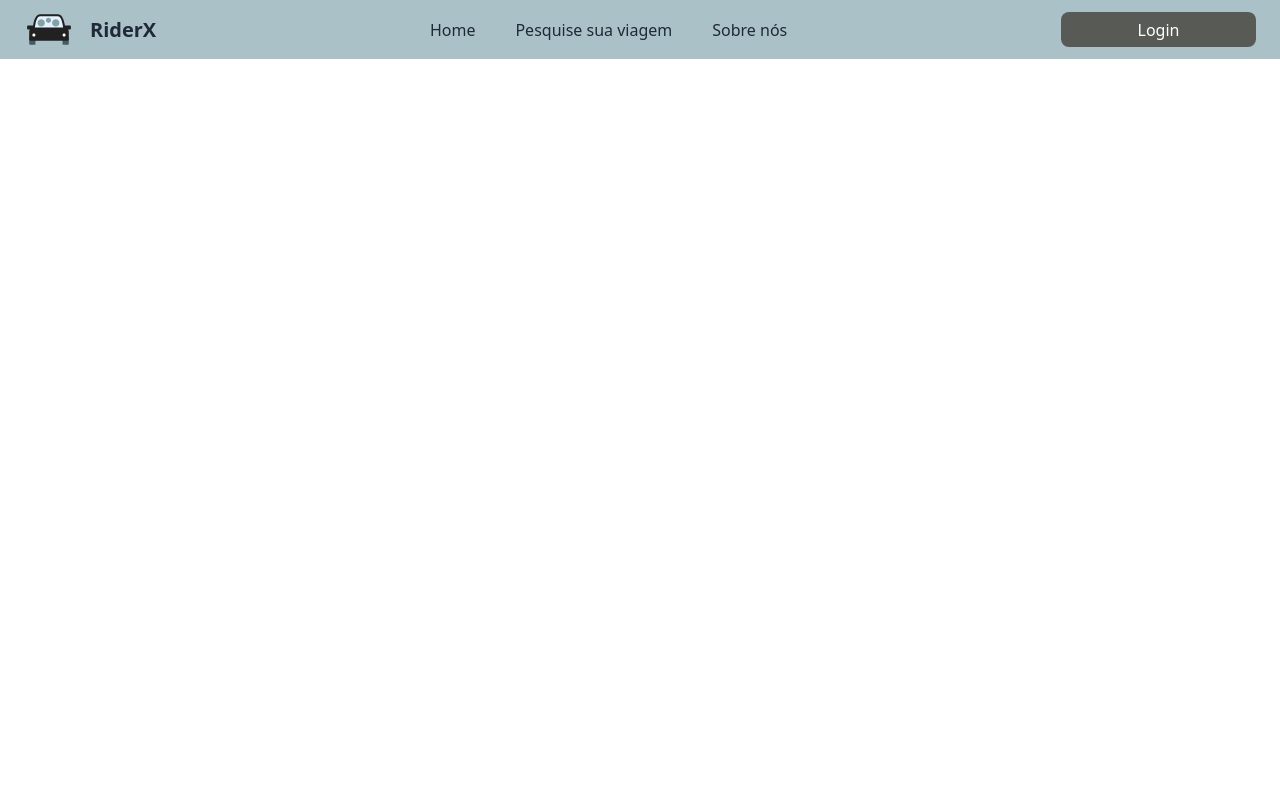
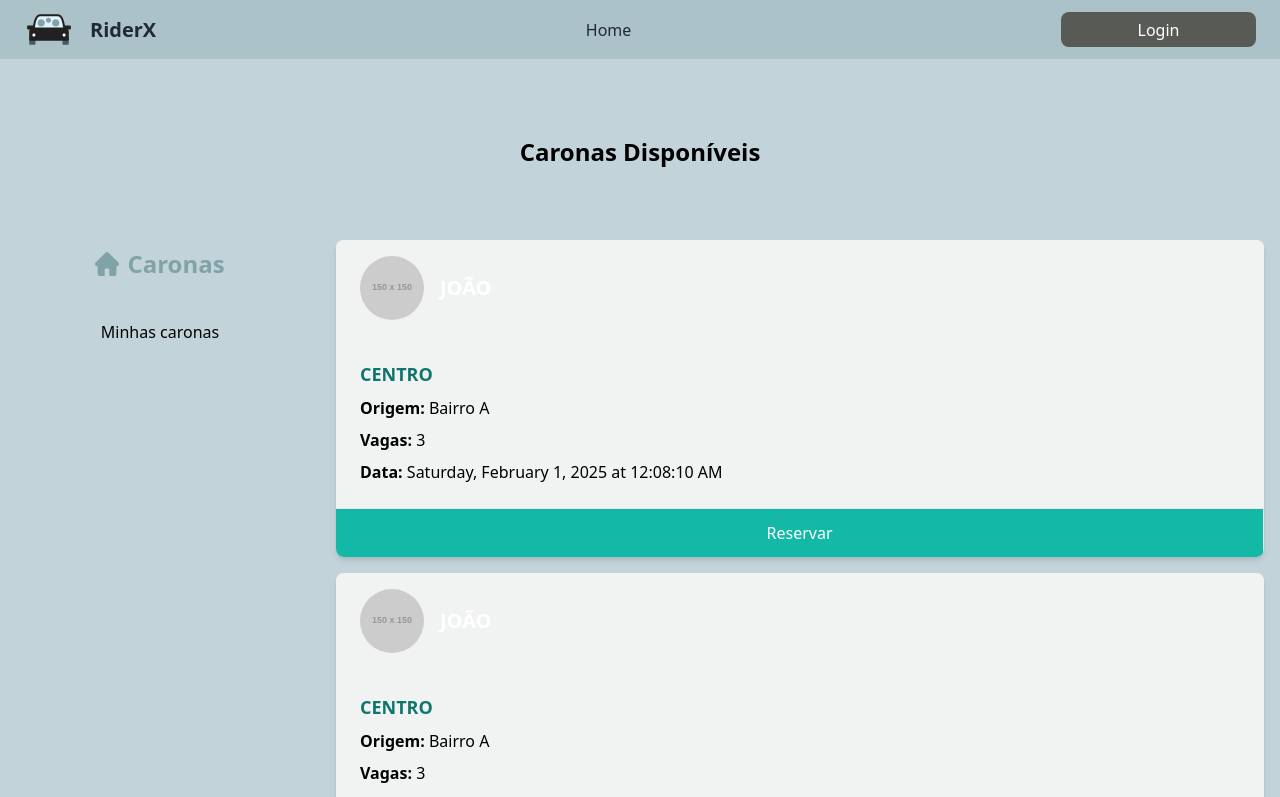
Before and after one commit to G1-S/riderxfront, a React (Vite) app in the folder riderxfront/: page /viagem in a window 1280 px wide. Shown: the top 797 px of the page. Built offline with nearby package versions, Linux system fonts and the light colour scheme.

Commit message:
cards de cadastro

```diff
--- a/riderxfront/src/App.tsx
+++ b/riderxfront/src/App.tsx
@@ -7,6 +7,7 @@ import Cadastrarform from './components/cadastrar/Cadastrarform';
 import LoginForm from './components/login/Loginform';
 import Footer from "./components/footer/Footer";
 import SobreNos from "./components/sobrenos/SobreNos";
+import ListaCorridas from './components/corrida/listarcorridas/ListarCorridas';
 
 
 
@@ -21,6 +22,7 @@ const App: React.FC = () => {
         <Route path="/cadastro" element={<Cadastrarform />} />
         <Route path="/login" element={<LoginForm />} />
         <Route path="/sobrenos" element={<SobreNos/>} />
+        <Route path="/viagem" element={<ListaCorridas/>}/>
       </Routes>
       </main>
     </BrowserRouter>
--- a/riderxfront/src/components/corrida/cardcorrida/CardCorrida.tsx
+++ b/riderxfront/src/components/corrida/cardcorrida/CardCorrida.tsx
@@ -15,37 +15,32 @@ function CardCorrida() {
     };
 
     return (
-        <div className='bg-white shadow-md rounded-lg p-4 flex flex-col justify-between'>
-            <div>
-                <div className="flex w-full bg-teal-500 py-2 px-4 items-center gap-4">
+        <div className='bg-antiflashwhite shadow-md rounded-lg overflow-hidden'>
+            <div className="flex w-full bg-antiflashwhite py-4 px-6 items-center gap-4">
                 <img
                     src={corrida.motorista?.foto}
-                        className='h-12 rounded-full'
+                    className='h-16 w-16 rounded-full'
                     alt={corrida.motorista?.nome}
                 />
-                    <h3 className='text-lg font-bold text-center uppercase text-white'>
+                <h3 className='text-xl font-bold text-center uppercase text-white'>
                     {corrida.motorista?.nome}
                 </h3>
             </div>
-                <div className='p-4 bg-gray-100'>
+            <div className='p-6 bg-columbiablue-100'>
                 <h4 className='text-lg font-semibold uppercase text-teal-700'>{corrida.destino}</h4>
-                    <p><strong>Origem:</strong> {corrida.origem}</p>
-                    <p><strong>Vagas:</strong> {corrida.vagas}</p>
-                    <p><strong>Data:</strong> {new Intl.DateTimeFormat(undefined, {
+                <p className='mt-2'><strong>Origem:</strong> {corrida.origem}</p>
+                <p className='mt-2'><strong>Vagas:</strong> {corrida.vagas}</p>
+                <p className='mt-2'><strong>Data:</strong> {new Intl.DateTimeFormat(undefined, {
                     dateStyle: 'full',
                     timeStyle: 'medium',
                 }).format(corrida.data)}</p>
             </div>
-            </div>
-            <div className="flex">
+            <div className="flex border-t">
                 <Link to={`/editarcorrida/${corrida.id}`}
-                    className='w-full text-white bg-teal-500 hover:bg-teal-700 flex items-center justify-center py-2'>
-                    <button>Editar</button>
+                    className='w-full text-white bg-teal-500 hover:bg-teal-700 flex items-center justify-center py-3 border-r'>
+                    Reservar
                 </Link>
-                <Link to={`/deletarcorrida/${corrida.id}`}
-                    className='w-full text-white bg-red-500 hover:bg-red-700 flex items-center justify-center py-2'>
-                    <button>Deletar</button>
-                </Link>
+
             </div>
         </div>
     );
--- a/riderxfront/src/components/corrida/listarcorridas/ListarCorridas.tsx
+++ b/riderxfront/src/components/corrida/listarcorridas/ListarCorridas.tsx
@@ -1,15 +1,38 @@
+import React from 'react';
 import CardCorrida from "../cardcorrida/CardCorrida";
+import { Link } from 'react-router-dom';
+import index from '../../../index.css';
+import Vector from '../../../assets/img/Vector.svg';
 
 function ListaCorridas() {
+    return (
+        <>
+            <div className="w-full bg-columbiablue min-h-screen mt-14">
+                <h3 className="text-center font-bold text-2xl mb-4 text-black pt-20 pb-10">Caronas Disponíveis</h3>
+                <div className="flex">
+                    <div className="w-1/4 p-4 min-h-screen bg-columbiablue text-white flex flex-col items-center">
+                        <div>
+                           <button className='flex items-center space-x-2 bg-lightblue p-2 rounded-lg hover:bg-antiflashwhite transition duration-300'>
+                            <img src={Vector} alt="Icone de casa" className="w-6 h-6" />
+                            <h3 className="font-bold text-2xl text-weldonblue">Caronas</h3>
+                            </button>
+                        </div>
+                        <div className="flex flex-col items-center space-y-6 mt-6">
 
-    return (
-        <div className="flex justify-center w-full my-4">
-            <div className="container flex flex-col">
-                <div className="grid grid-cols-1 md:grid-cols-2 lg:grid-cols-3 gap-8">
-                    <CardCorrida/>
+                            <Link to="/minhascaronas" className="block py-2 px-4 text-black bg-columbiablue rounded-lg hover:bg-antiflashwhite transition duration-300">
+                                Minhas caronas
+                            </Link>
+
+                        </div>
+                    </div>
+                    <div className="container w-3/4 p-4 flex flex-col space-y-4">
+                        <CardCorrida />
+                        <CardCorrida />
+                        <CardCorrida />
+                    </div>
                 </div>
             </div>
-        </div>
+        </>
     );
 }
 
--- a/riderxfront/src/components/footer/Footer.tsx
+++ b/riderxfront/src/components/footer/Footer.tsx
@@ -1,30 +1,29 @@
 const Footer = () => {
     return (
-        <footer className="w-full bg-[#81A3A7] text-black py-6">
-            <div className="w-full flex justify-between items-center px-6">
+      <footer className="w-full animate-background-pulse text-black py-8">
+        <div className="w-full flex flex-col md:flex-row justify-between items-center px-8">
 
+          <div className="flex flex-col items-center md:items-end space-y-3">
             <div className="flex items-center space-x-3">
-                    <img src="src/assets/img/IconeRiderX.svg" alt="Ícone RiderX" className="w-20 h-15" />
-                    <p className="text-sm">© 2025 All Rights Reserved</p>
+              <img src="src/assets/img/linkedin.svg" alt="LinkedIn" className="w-6 h-6 hover:translate-y-1 transition-transform duration-300" />
+              <h3 className="font-bold">Desenvolvedores:</h3>
             </div>
-
-                <div className="flex items-start space-x-3 text-right">
-                    <img src="src/assets/img/linkedin.svg" alt="LinkedIn" className="w-6 h-6 mt-1" />
-                    <div>
-                        <h3 className="font-bold">Desenvolvedores:</h3>
-                        <ul className="text-sm">
-                            <li><a href="https://www.linkedin.com/in/eduarda-valmor/" target="_blank" className="hover:underline">Eduarda Valmor</a></li>
-                            <li><a href="https://www.linkedin.com/in/felix-augusto" target="_blank" className="hover:underline">Felix Oliveira</a></li>
-                            <li><a href="https://www.linkedin.com/in/lyncoln-campello" target="_blank" className="hover:underline">Lyncoln Campello</a></li>
-                            <li><a href="https://www.linkedin.com/in/mozart-cuman-albuquerque" target="_blank" className="hover:underline">Mozart Cuman</a></li>
-                            <li><a href="https://www.linkedin.com/in/sandy-machado-" target="_blank" className="hover:underline">Sandy Machado</a></li>
+            <ul className="text-sm space-y-2">
+              <li><a href="https://www.linkedin.com/in/eduarda-valmor/" target="_blank" className="hover:text-blue-500 transition duration-300">Eduarda Valmor</a></li>
+              <li><a href="https://www.linkedin.com/in/felix-augusto" target="_blank" className="hover:text-blue-500 transition duration-300">Felix Oliveira</a></li>
+              <li><a href="https://www.linkedin.com/in/lyncoln-campello" target="_blank" className="hover:text-blue-500 transition duration-300">Lyncoln Campello</a></li>
+              <li><a href="https://www.linkedin.com/in/mozart-cuman-albuquerque" target="_blank" className="hover:text-blue-500 transition duration-300">Mozart Cuman</a></li>
+              <li><a href="https://www.linkedin.com/in/sandy-machado-" target="_blank" className="hover:text-blue-500 transition duration-300">Sandy Machado</a></li>
             </ul>
           </div>
+          <div className="flex items-center space-x-3 mb-4 md:mb-0">
+            <img src="src/assets/img/IconeRiderX.svg" alt="Ícone RiderX" className="w-20 h-15 transform hover:-translate-y-5 transition duration-500 link-underline"/>
+            <p className="text-sm">© 2025 All Rights Reserved</p>
           </div>
 
         </div>
       </footer>
-    )
+    );
   };
 
   export default Footer;
--- a/riderxfront/src/components/navbar/Navbar.tsx
+++ b/riderxfront/src/components/navbar/Navbar.tsx
@@ -1,9 +1,11 @@
 import React from 'react';
-import index from '../../index.css'
+import { useLocation, Link } from 'react-router-dom';
 import IconeRiderX from '../../assets/img/IconeRiderX.svg';
-import { Link } from 'react-router-dom';
+import '../../index.css';
 
 const Navbar: React.FC = () => {
+  const location = useLocation();
+
   return (
     <div className="fixed top-0 left-0 right-0 z-20 animate-background-pulse">
       <div className="container mx-auto flex justify-between items-center py-1 px-6">
@@ -13,14 +15,24 @@ const Navbar: React.FC = () => {
         </div>
         <div className="flex space-x-10">
           <Link
-          to="/home"
-          className="text-gray-800 hover:text-gray-600 transform hover:-translate-y-1 transition duration-500 link-underline ">Home</Link>
-          <a href="#pesquisar" className="text-gray-800 hover:text-gray-600 transform hover:-translate-y-1 transition duration-500 link-underline">Pesquise sua viagem</a>
-          <Link to="/sobrenos" className="text-gray-800 hover:text-gray-600 transform hover:-translate-y-1 transition duration-500 link-underline">Sobre nós</Link>
+            to="/home"
+            className="text-gray-800 hover:text-gray-600 transform hover:-translate-y-1 transition duration-500 link-underline"
+          >
+            Home
+          </Link>
+          {location.pathname === '/home' && (
+            <button
+              onClick={() => document.getElementById('sobrenos').scrollIntoView({ behavior: 'smooth' })}
+              className="text-gray-800 hover:text-gray-600 transform hover:-translate-y-1 transition duration-500 link-underline"
+            >
+              Sobre Nós
+            </button>
+          )}
         </div>
-        <Link
-          to='/Login'>
-          <button className="bg-davysgray text-white rounded-lg text-center hover:bg-gray-600 transform" style={{ width: '195px', height: '35px' }}>Login</button> {/* Estilos embutidos */}
+        <Link to='/Login'>
+          <button className="bg-davysgray text-white rounded-lg text-center hover:bg-gray-600 transform" style={{ width: '195px', height: '35px' }}>
+            Login
+          </button>
         </Link>
       </div>
     </div>
--- a/riderxfront/src/components/sobrenos/SobreNos.tsx
+++ b/riderxfront/src/components/sobrenos/SobreNos.tsx
@@ -1,6 +1,6 @@
 const SobreNos = () => {
     return (
-      <div className="flex flex-col items-center justify-center w-full p-10" style={{ backgroundColor: '#F1F3F2' }}>
+      <div id="sobrenos" className="flex flex-col items-center justify-center w-full p-10" style={{ backgroundColor: '#F1F3F2' }}>
 
         <section className="flex flex-col items-center justify-center max-w-5xl w-full mt-10 mb-20">
           <h2 className="text-2xl font-bold text-gray-800 mb-6 text-center">Sobre nós</h2>
--- a/riderxfront/src/pages/home/Home.tsx
+++ b/riderxfront/src/pages/home/Home.tsx
@@ -1,3 +1,5 @@
+import Footer from "../../components/footer/Footer";
+import SobreNos from "../../components/sobrenos/SobreNos";
 import homeimg from "../src/assets/image/homeimg.png";
 import { Link } from "react-router-dom";
 
@@ -19,8 +21,7 @@ function Home() {
                     </p>
                     <Link to='/cadastro'>
                         <button
-                            className="font-nunito mt-6 px-4 py-1 bg-[#585A56] hover:bg-[#272424]
-                            text-white rounded-lg shadow-lg transition mx-auto opacity-70">
+                            className="bg-davysgray text-white rounded-lg text-center hover:bg-gray-600 transform" style={{ width: '195px', height: '35px' }}>
                             Entre para a RiderX
                         </button>
                     </Link>
@@ -28,10 +29,12 @@ function Home() {
 
                   {/* Imagem */}
                   <div className="flex justify-center relative">
-                      <img src = "..\src\assets\image\homeimg.png" alt="Passageira entrando no carro" className='w-3/4' />
+                      <img src = "..\src\assets\image\homeimg.png" alt="Passageira entrando no carro" className='w-100' />
                   </div>
               </div>
           </div>
+          <SobreNos/>
+           <Footer/>
       </>
   )
 }
```
Also changed, not shown: riderxfront/src/assets/img/Vector.svg (added). Lines whose indentation alone changed are shown as unchanged.
